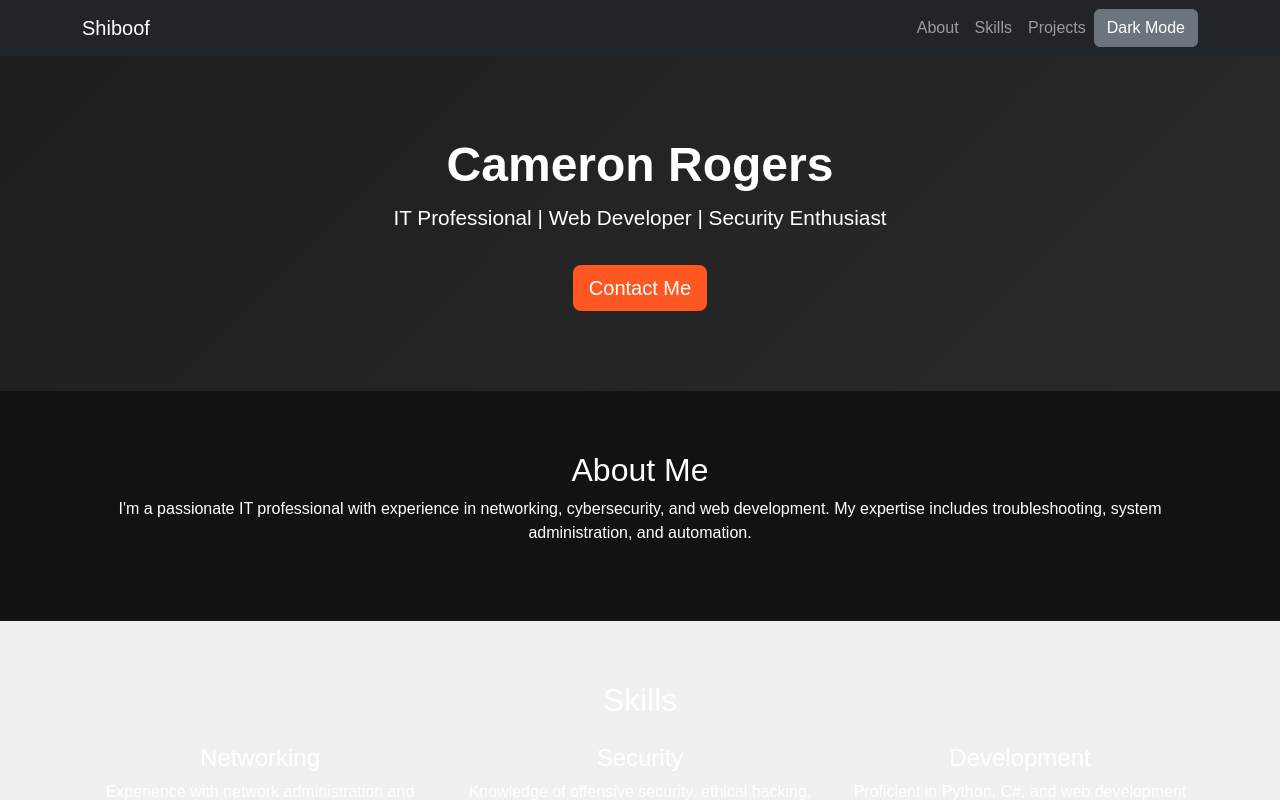
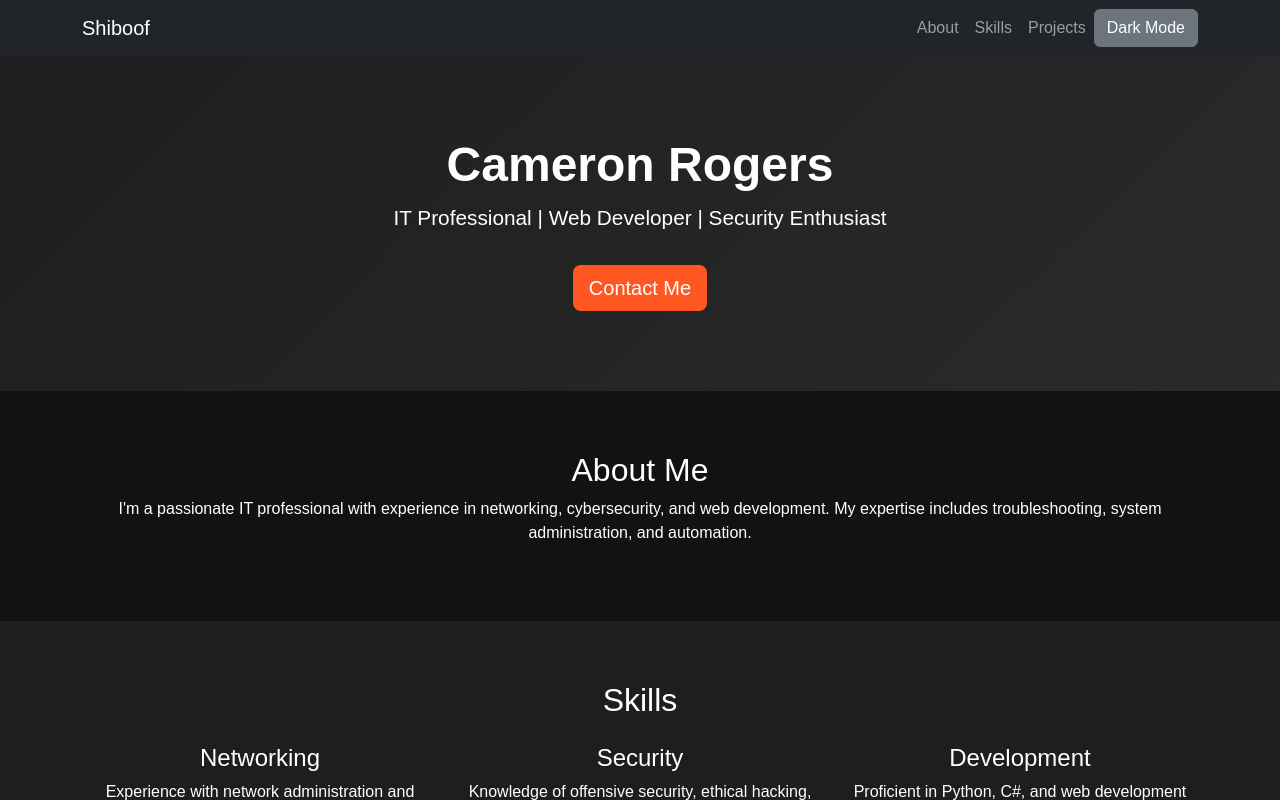
Before and after one commit to Shiboof/shiboof.github.io, a plain HTML site: page index.html in a window 1280 px wide. Both pictures are taken after a click on the button "Dark Mode". Shown: the top 800 px of the page. Drawn offline with nearby package versions, Linux system fonts and the light colour scheme.

Commit message:
Update index.html
fix dark mode skills id error

```diff
--- a/index.html
+++ b/index.html
@@ -55,7 +55,7 @@
         .dark-mode .hero-section {
             background: linear-gradient(135deg, #1e1e1e, #2a2a2a);
         }
-        .dark-mode #skills-section {
+        .dark-mode #skills {
             background-color: #1e1e1e !important; /* Darker background for dark mode */
             color: white !important; /* Ensure text is readable */
 }
```
